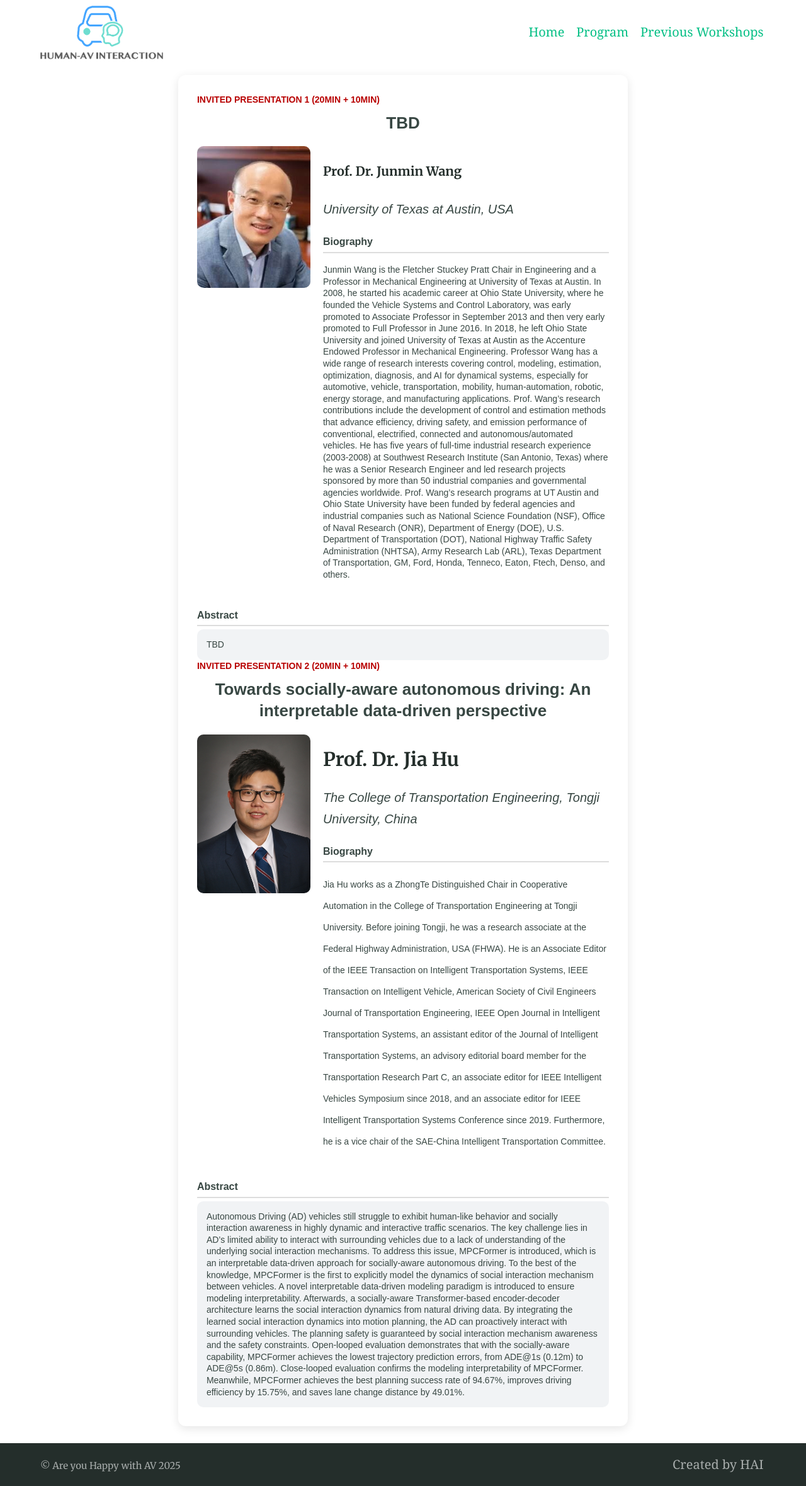
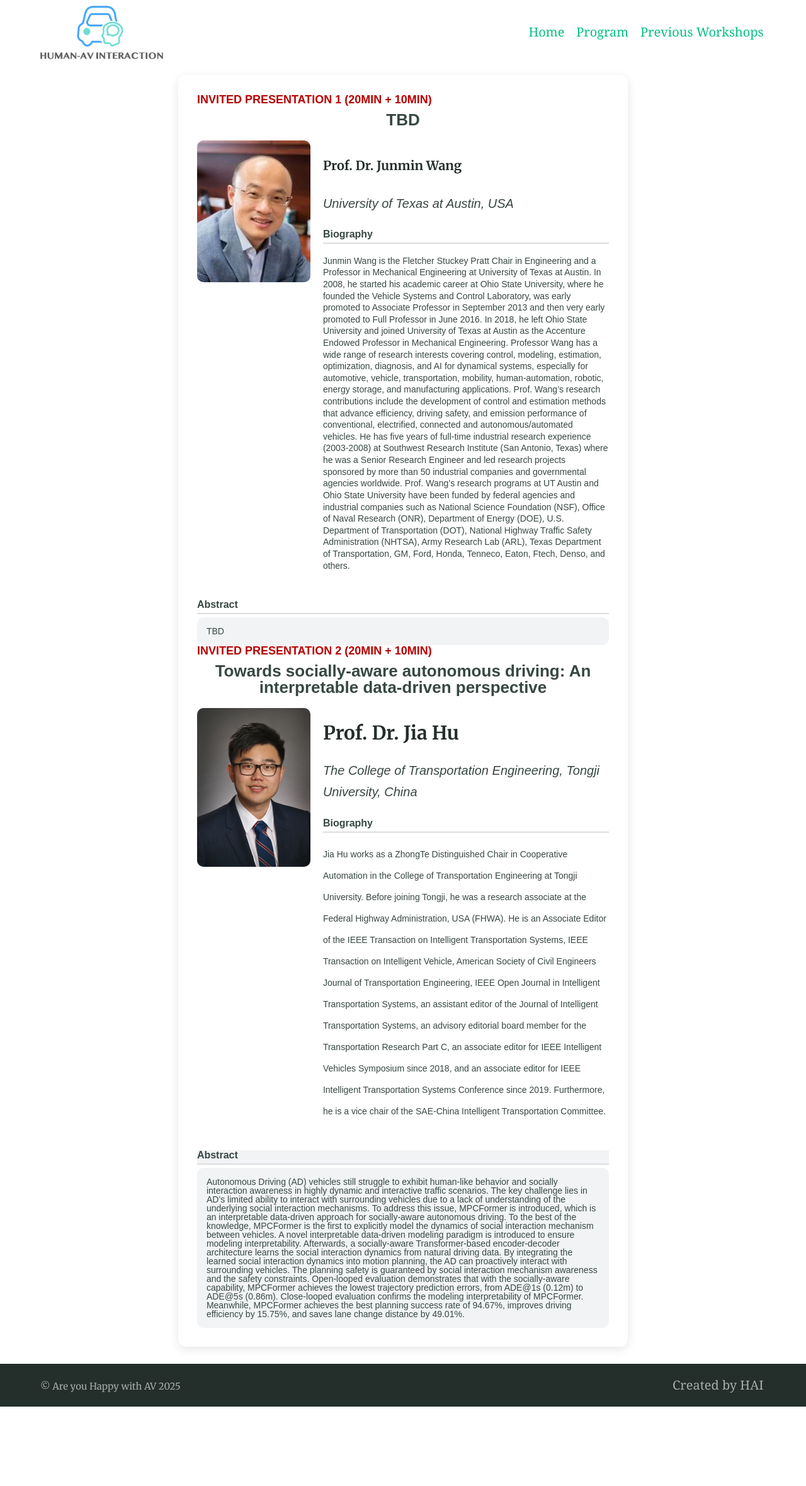
Before and after one commit to Are-You-Happy-with-AV/are-you-happy-with-av.github.io, a Jekyll site: the page built from test.md, in a window 1280 px wide. Shown: the whole page at 63% size. Built offline with Jekyll 4.4.1, drawn with Linux system fonts in a browser that asks for light colours; our own code applies the rules of GitHub Pages for plain Markdown files; after the commit the page ends 2233 px from its top, so only the background shows below that.

Commit message:
Update test.md

```diff
--- a/test.md
+++ b/test.md
@@ -1,7 +1,7 @@
-<div style="background:#fff; border-radius:12px; padding:30px; max-width:1200px; margin:auto; box-shadow:0 4px 15px rgba(0,0,0,0.1); font-family:Arial, sans-serif; line-height:1.33;">
+<div style="background:#fff; border-radius:12px; padding:30px; max-width:1200px; margin:auto; box-shadow:0 4px 15px rgba(0,0,0,0.1); font-family:Arial, sans-serif; line-height:1.0;">
 
 <!-- Title -->
-  <div style="color:#b80000; font-weight:bold; margin-bottom:10px; font-size:14px;">
+  <div style="color:#b80000; font-weight:bold; margin-bottom:10px; font-size:18px;">
     INVITED PRESENTATION 1 (20MIN + 10MIN)
   </div>
 
@@ -30,7 +30,7 @@
   </div>
 
   <!-- Title -->
-  <div style="color:#b80000; font-weight:bold; margin-bottom:10px; font-size:14px;">
+  <div style="color:#b80000; font-weight:bold; margin-bottom:10px; font-size:18px;">
     INVITED PRESENTATION 2 (20MIN + 10MIN)
   </div>
 
@@ -53,7 +53,7 @@
   </div>
 
   <!-- Abstract -->
-  <div style="font-weight:bold; margin-top:20px; margin-bottom:5px; font-size:16px; border-bottom:2px solid #ddd; padding-bottom:5px;">Abstract</div>
+  <div style="background:#f1f3f5;font-weight:bold; margin-top:20px; margin-bottom:5px; font-size:16px; border-bottom:2px solid #ddd; padding-bottom:5px;">Abstract</div>
   <div style="background:#f1f3f5; padding:15px; border-radius:10px; font-size:14px;">
    Autonomous Driving (AD) vehicles still struggle to exhibit human-like behavior and socially interaction awareness in highly dynamic and interactive traffic scenarios. The key challenge lies in AD’s limited ability to interact with surrounding vehicles due to a lack of understanding of the underlying social interaction mechanisms. To address this issue, MPCFormer is introduced, which is an interpretable data-driven approach for socially-aware autonomous driving. To the best of the knowledge, MPCFormer is the first to explicitly model the dynamics of social interaction mechanism between vehicles. A novel interpretable data-driven modeling paradigm is introduced to ensure modeling interpretability. Afterwards, a socially-aware Transformer-based encoder-decoder architecture learns the social interaction dynamics from natural driving data. By integrating the learned social interaction dynamics into motion planning, the AD can proactively interact with surrounding vehicles. The planning safety is guaranteed by social interaction mechanism awareness and the safety constraints. Open-looped evaluation demonstrates that with the socially-aware capability, MPCFormer achieves the lowest trajectory prediction errors, from ADE@1s (0.12m) to ADE@5s (0.86m). Close-looped evaluation confirms the modeling interpretability of MPCFormer. Meanwhile, MPCFormer achieves the best planning success rate of 94.67%, improves driving efficiency by 15.75%, and saves lane change distance by 49.01%.
   </div>
```
